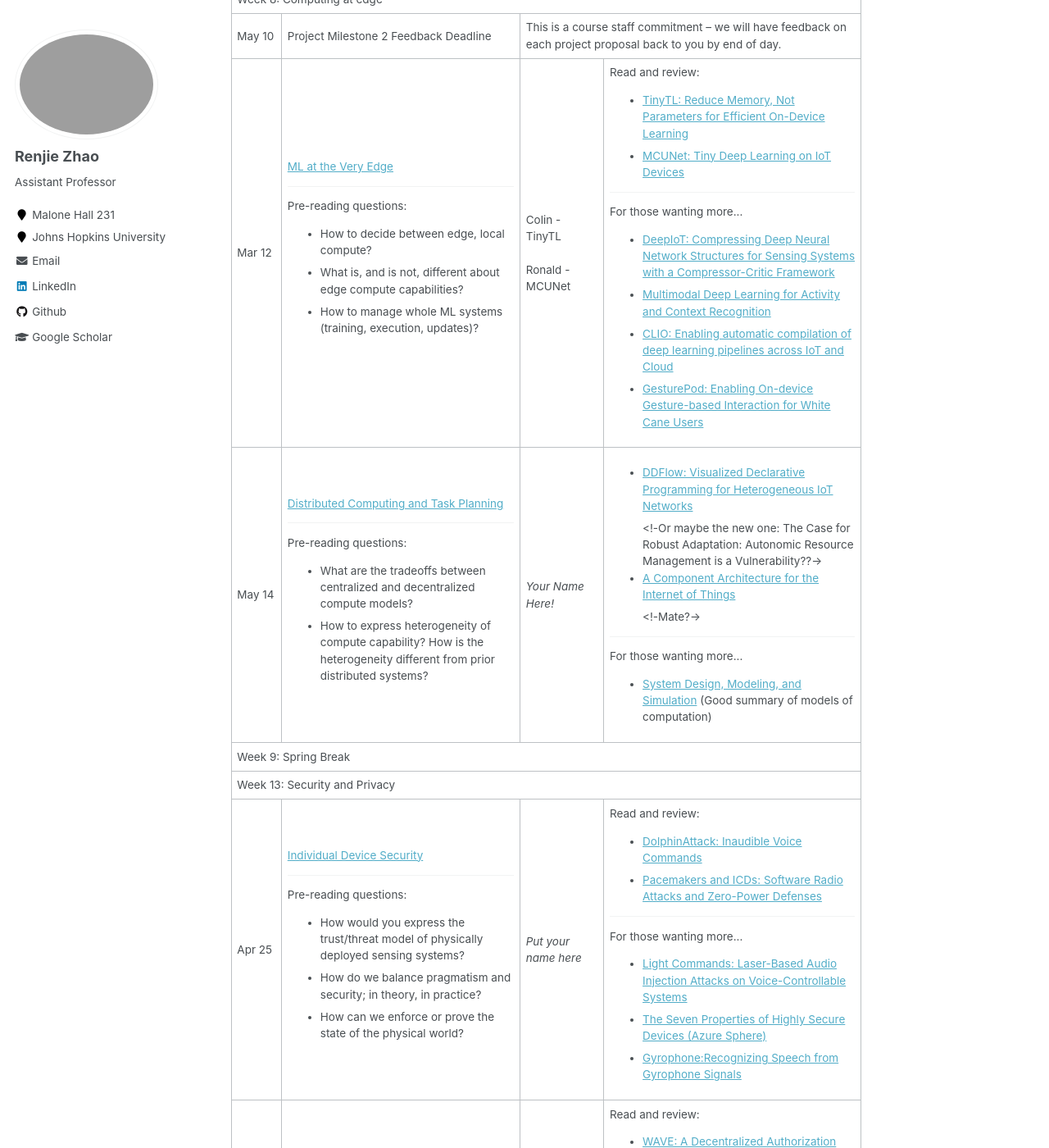
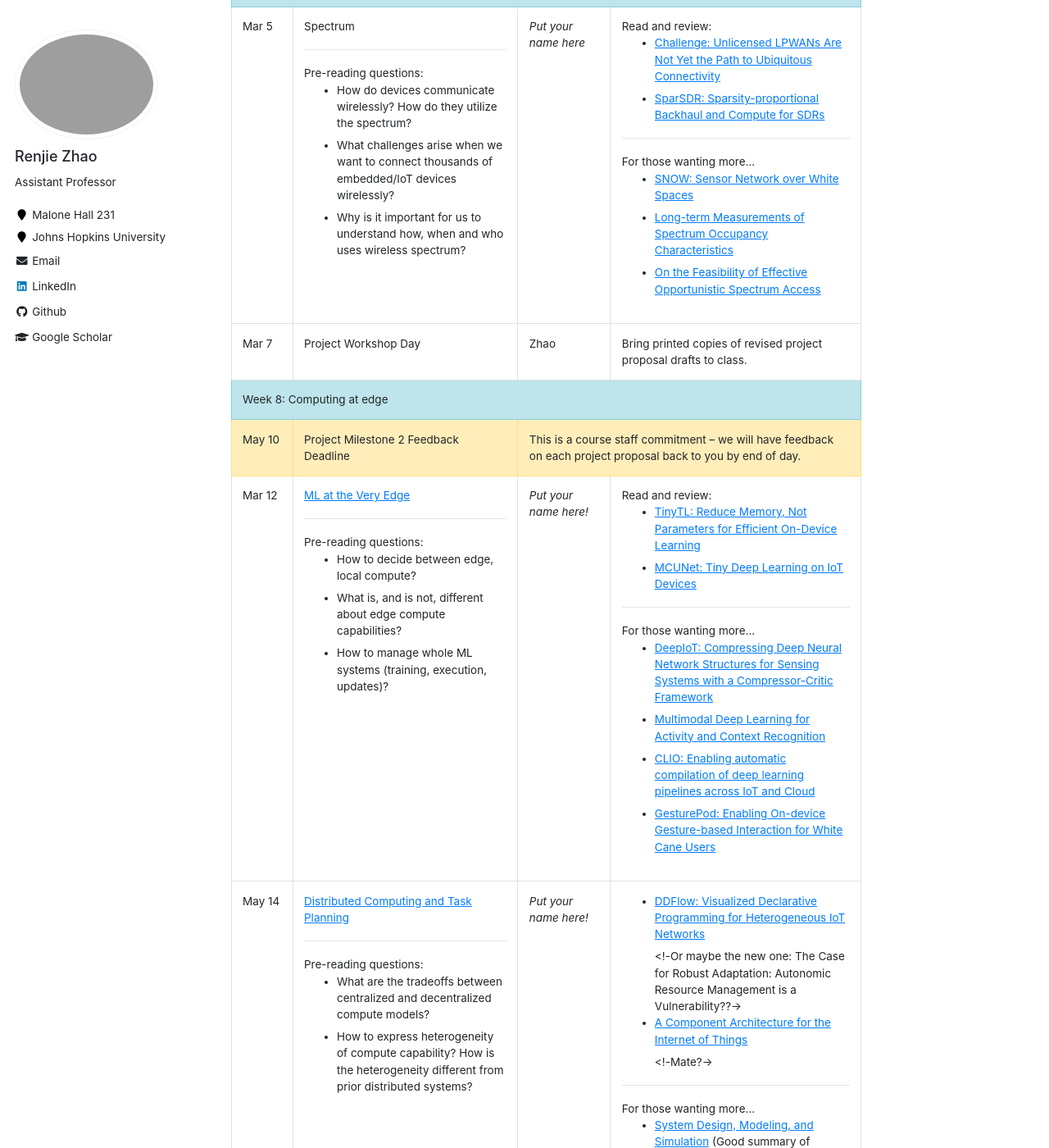
Before and after one commit to mle0108/RenjieZhao.github.io, a Jekyll site: the page built from _teaching/2024-spring-716.md, in a window 1280 px wide and 1400 px high, scrolled down 6213 px. Shown: the whole window at 82% size. Built offline with Jekyll 4.4.1, drawn with Linux system fonts in a browser that asks for light colours; nearby versions of some CDN libraries; library files that are not in the unit come from our copies; some of the changed text lies outside the part shown.

Commit message:
try to modify the style

```diff
--- a/_includes/head/custom.html
+++ b/_includes/head/custom.html
@@ -23,6 +23,8 @@
 <meta name="msapplication-config" content="{{ base_path }}/images/browserconfig.xml?v=M44lzPylqQ">
 <meta name="theme-color" content="#ffffff">
 <link rel="stylesheet" href="{{ base_path }}/assets/css/academicons.css"/>
+<link rel="stylesheet" href="/css/bootstrap-4.6.1.min.css" integrity="sha384-zCbKRCUGaJDkqS1kPbPd7TveP5iyJE0EjAuZQTgFLD2ylzuqKfdKlfG/eSrtxUkn">
+
 
 <script type="text/x-mathjax-config"> MathJax.Hub.Config({ TeX: { equationNumbers: { autoNumber: "all" } } }); </script>
 <script type="text/x-mathjax-config">
--- a/_teaching/2024-spring-716.md
+++ b/_teaching/2024-spring-716.md
@@ -195,9 +195,7 @@ At what point did you decide you liked – or didn't like – the paper, why?
         <li>How do we balance the lifetime of one device versus a system of devices? (Does it always matter if one node dies early?)</li>
       </ul>
       </td>
-      <td>
-        TBD
-      </td>
+      <td><i>Put your name here!</i></td>
       <td>
       Read and review:
       <ul>
@@ -225,9 +223,7 @@ At what point did you decide you liked – or didn't like – the paper, why?
         <li>What's the definition of intermittent computing?</li>
       </ul>
       </td>
-      <td>
-        TBD
-      </td>
+      <td><i>Put your name here!</i></td>
       <td>
       <!--
       <i>Presenters: Choose two for folks to read</i>
@@ -270,9 +266,7 @@ At what point did you decide you liked – or didn't like – the paper, why?
             <li>...</li>
           </ul>
         </td>
-        <td>
-        TBD
-        </td>
+        <td><i>Put your name here!</i></td>
         <td>
           <!--
           <i>Presenters: Choose two for folks to read</i>
@@ -337,9 +331,7 @@ At what point did you decide you liked – or didn't like – the paper, why?
           <li>Why have prior embedded systems been single-task, what is changing?</li>
         </ul>
         </td>
-        <td>
-        TBD
-        </td>
+        <td><i>Put your name here!</i></td>
         <td>
           <!--
           <i>Presenters: Choose two for folks to read</i>
@@ -390,9 +382,7 @@ At what point did you decide you liked – or didn't like – the paper, why?
         <li>Do they considered the intermittent power availability?</li>
       </ul>
       </td>
-      <td>
-      TBD
-      </td>
+      <td><i>Put your name here!</i></td>
       <td>
         Read and review:
         <ul>
@@ -426,9 +416,7 @@ At what point did you decide you liked – or didn't like – the paper, why?
           <li>Why do we need the implementation of WISP tag and the SDR based reader?</li>
         </ul>
         </td>
-        <td>
-        TBD
-        </td>
+        <td><i>Put your name here!</i></td>
         <td>
           Read and review:
           <ul>
@@ -460,9 +448,7 @@ At what point did you decide you liked – or didn't like – the paper, why?
           <li>What is different (or not!) about WSN nodes versus phones, laptops, etc? What impact does that have on their communication mechanisms?</li>
         </ul>
       </td>
-      <td>
-        TBD
-      </td>
+      <td><i>Put your name here!</i></td>
       <td>
         Read and review:
         <ul>
@@ -545,10 +531,7 @@ At what point did you decide you liked – or didn't like – the paper, why?
         <li>How to manage whole ML systems (training, execution, updates)?</li>
       </ul>
       </td>
-      <td>
-      Colin - TinyTL <br /><br />
-      Ronald - MCUNet
-      </td>
+      <td><i>Put your name here!</i></td>
       <td>
         <!--
         <i>Presenters: Choose two for folks to read</i>
@@ -609,7 +592,7 @@ At what point did you decide you liked – or didn't like – the paper, why?
         <li>How to express heterogeneity of compute capability? How is the heterogeneity different from prior distributed systems?</li>
       </ul>
       </td>
-      <td><i>Your Name Here!</i></td>
+      <td><i>Put your name here!</i></td>
       <td>
         <ul>
           <li><a href="/papers/noor2019ddflow.pdf">DDFlow: Visualized Declarative Programming for Heterogeneous IoT Networks</a></li>
```
